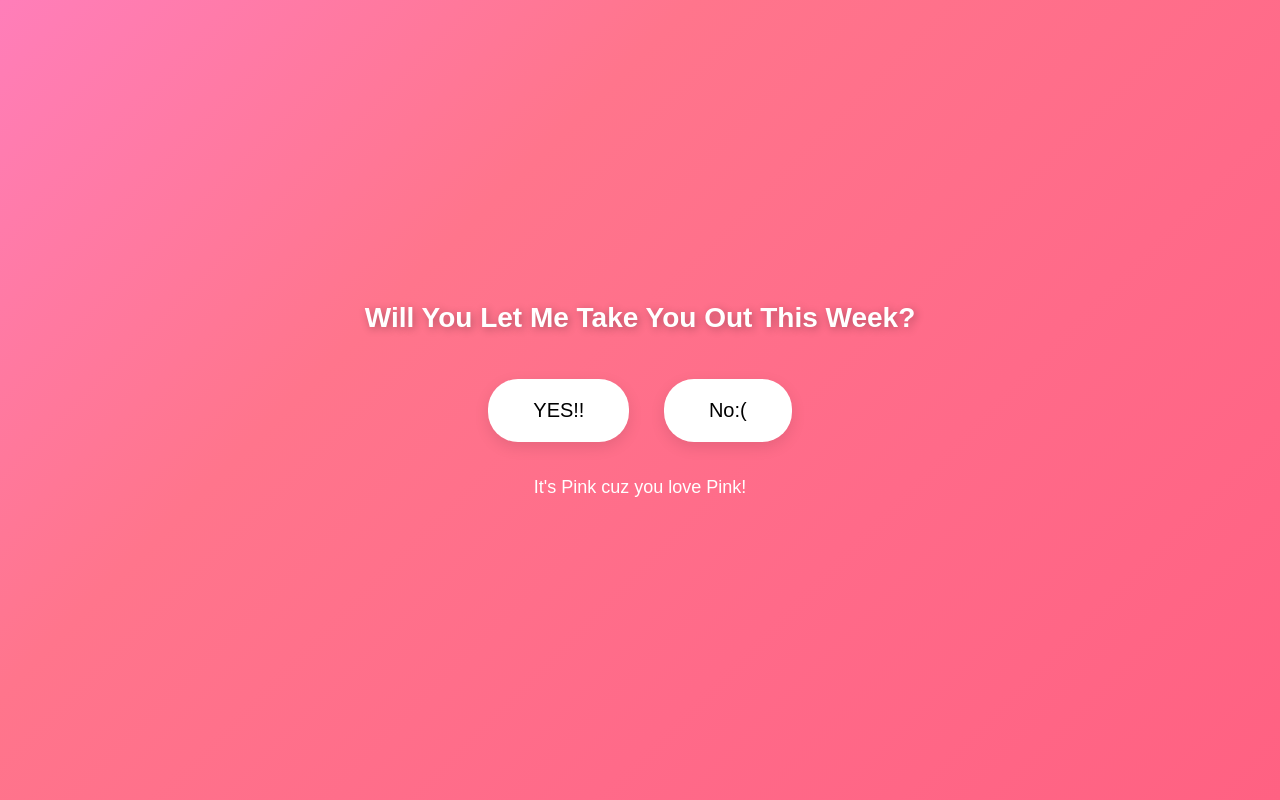
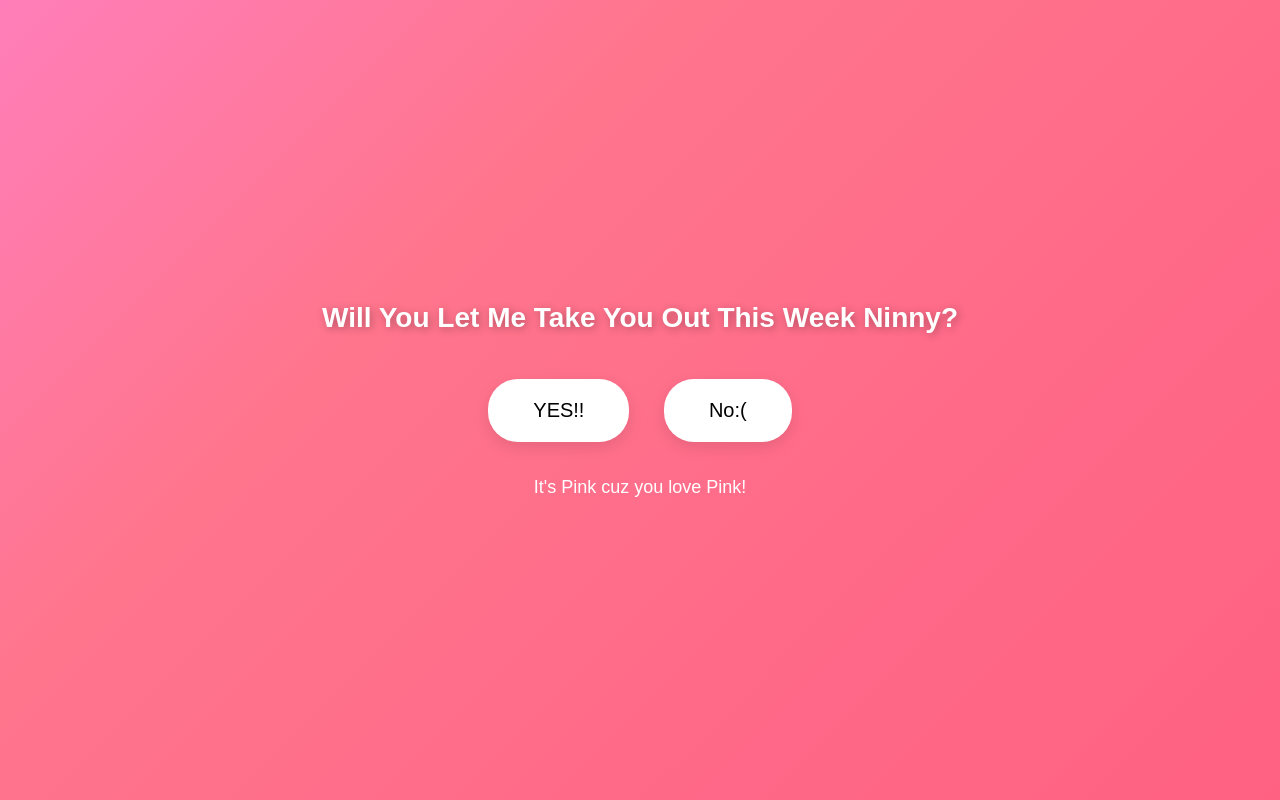
Before and after one commit to parsabyt/webSite, a plain HTML site: page index.html in a window 1280 px wide. Drawn offline with Linux system fonts and the light colour scheme.

Commit message:
Update index.html

```diff
--- a/index.html
+++ b/index.html
@@ -8,7 +8,7 @@
 </head>
 <body>
     <div class="container">
-        <h1 id="prompt">Will You Let Me Take You Out This Week?</h1>
+        <h1 id="prompt">Will You Let Me Take You Out This Week Ninny?</h1>
         <button class="btn" id="yesButton">YES!!</button>
         <button class="btn" id="noButton">No:(</button>
         <!-- New Prompt Below the Buttons -->
```
